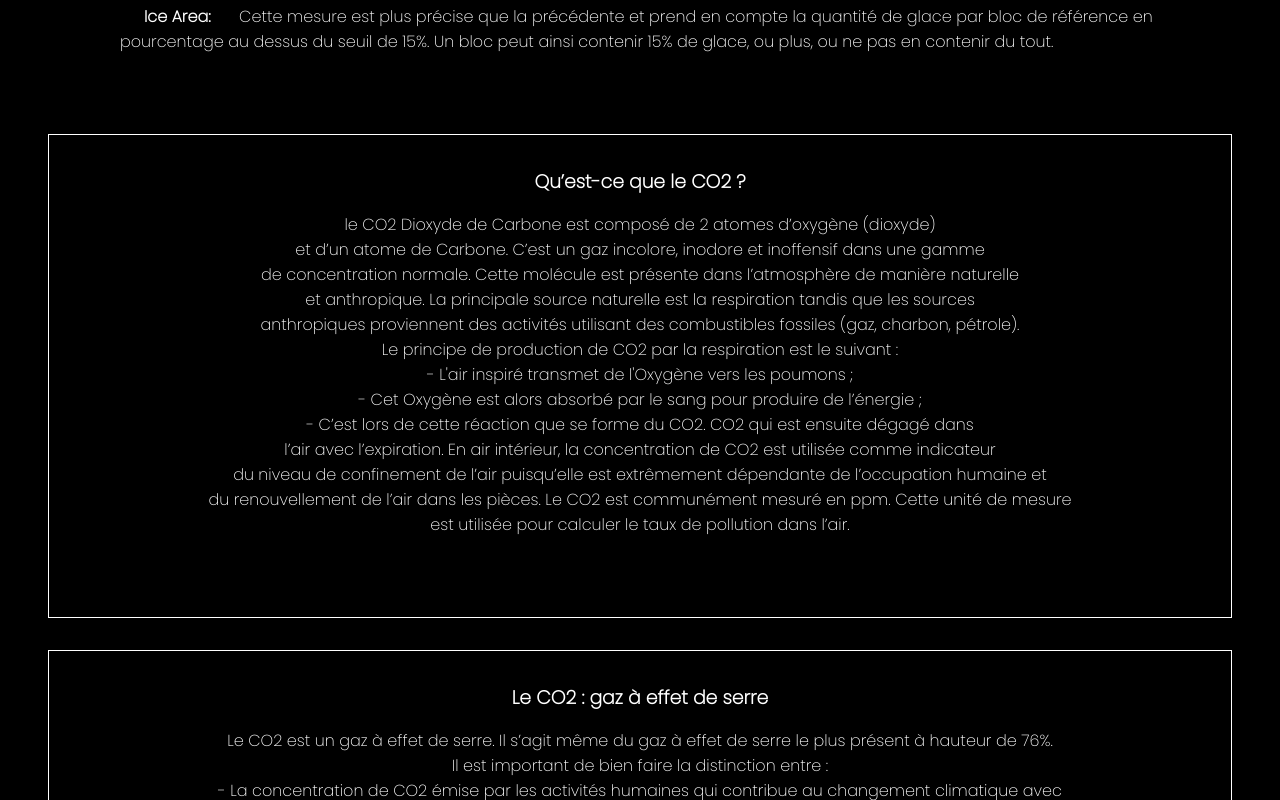
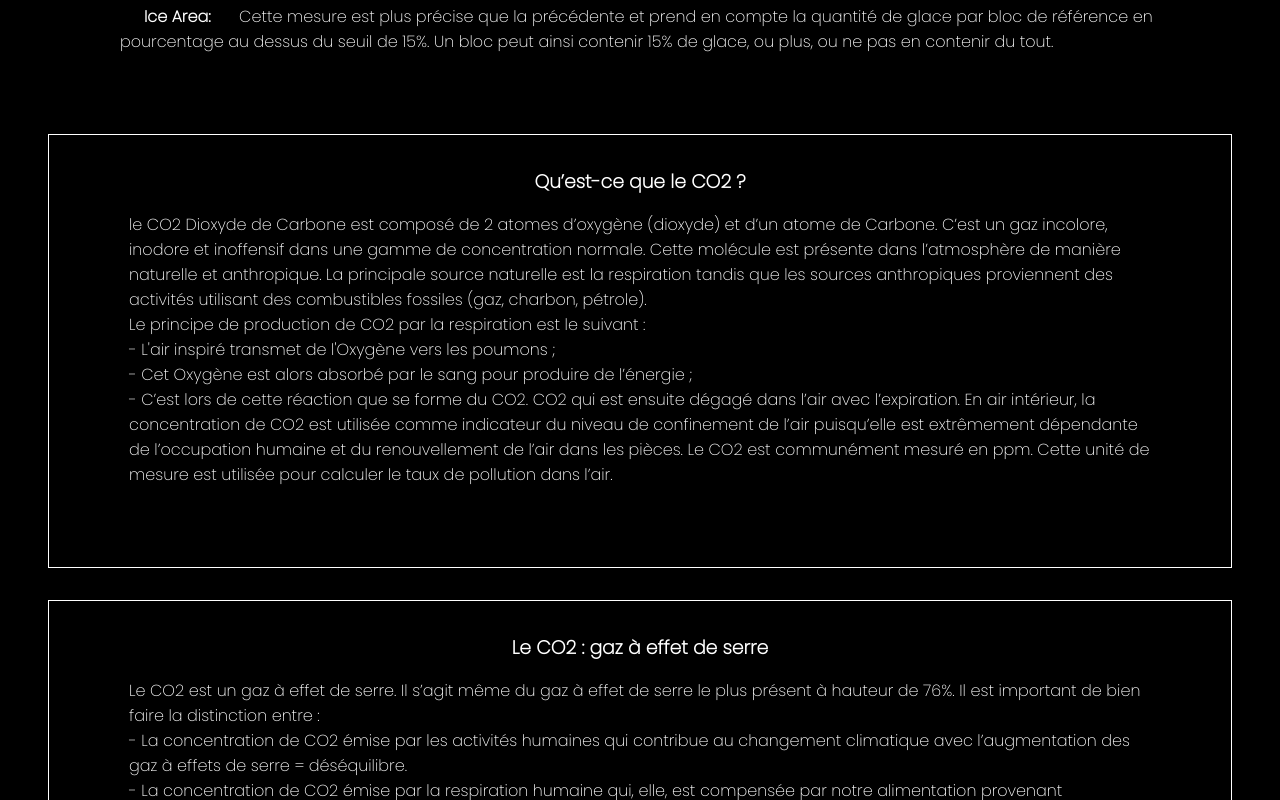
Before and after one commit to WildCodeSchool/-RMT-2203--Erreur404-miditrente, a React (Vite) app in the folder frontend/: page /Co2 in a window 1280 px wide. Shown: the part 2620-3420 px from the top of the page. Built offline with nearby package versions, Linux system fonts and the light colour scheme; no server answers.

Commit message:
resolution probleme css

```diff
--- a/frontend/src/App.jsx
+++ b/frontend/src/App.jsx
@@ -27,7 +27,7 @@ function App() {
           <Route path="/Co2" element={<Co2 />} />
           <Route path="/Faq" element={<FaqList />} />
           <Route path="/Contact" element={<Contact />} />
-          <Route path="/Agir" element={<Engagement />} />
+          <Route path="/Engagement" element={<Engagement />} />
           <Route path="*" element={<Err404 />} />
         </Routes>
       </div>
--- a/frontend/src/CO2.css
+++ b/frontend/src/CO2.css
@@ -40,7 +40,7 @@
     padding: 2rem;
     justify-content: center;
     white-space: pre-line;
-    text-align: center;
+    text-align: left;
 }
 @media screen and (max-width: 768px) {
   .co2_main_tg h1,
--- a/frontend/src/components/Nav.jsx
+++ b/frontend/src/components/Nav.jsx
@@ -48,7 +48,7 @@ function Nav() {
         </li>
         <li className="navbar_item_mt">
           <Link
-            to="/Agir"
+            to="/Engagement"
             activeClassName="active"
             className="navbar_link_mt"
             onClick={() => setShowLinks(!showlinks)}
--- a/frontend/src/datas/explication-data.js
+++ b/frontend/src/datas/explication-data.js
@@ -3,52 +3,25 @@
 const explicationData = [
   {
     title: "Qu’est-ce que le CO2 ?",
-    paragraph: `le CO2 Dioxyde de Carbone est composé de 2 atomes d’oxygène (dioxyde)
-    et d’un atome de Carbone. C’est un gaz incolore, inodore et inoffensif dans une gamme
-    de concentration normale. Cette molécule est présente dans l’atmosphère de manière naturelle
-    et anthropique. La principale source naturelle est la respiration tandis que les sources
-    anthropiques proviennent des activités utilisant des combustibles fossiles (gaz, charbon, pétrole).
-      Le principe de production de CO2 par la respiration est le suivant :
-      - L'air inspiré transmet de l'Oxygène vers les poumons ;
-      - Cet Oxygène est alors absorbé par le sang pour produire de l’énergie ;
-      - C’est lors de cette réaction que se forme du CO2. CO2 qui est ensuite dégagé dans
-      l’air avec l’expiration. En air intérieur, la concentration de CO2 est utilisée comme indicateur
-      du niveau de confinement de l’air puisqu’elle est extrêmement dépendante de l’occupation humaine et
-      du renouvellement de l’air dans les pièces. Le CO2 est communément mesuré en ppm. Cette unité de mesure
-      est utilisée pour calculer le taux de pollution dans l’air.`,
+    paragraph: `le CO2 Dioxyde de Carbone est composé de 2 atomes d’oxygène (dioxyde) et d’un atome de Carbone. C’est un gaz incolore, inodore et inoffensif dans une gamme de concentration normale. Cette molécule est présente dans l’atmosphère de manière naturelle et anthropique. La principale source naturelle est la respiration tandis que les sources anthropiques proviennent des activités utilisant des combustibles fossiles (gaz, charbon, pétrole).
+    Le principe de production de CO2 par la respiration est le suivant :
+    - L'air inspiré transmet de l'Oxygène vers les poumons ;
+    - Cet Oxygène est alors absorbé par le sang pour produire de l’énergie ;
+    - C’est lors de cette réaction que se forme du CO2. CO2 qui est ensuite dégagé dans l’air avec l’expiration. En air intérieur, la concentration de CO2 est utilisée comme indicateur du niveau de confinement de l’air puisqu’elle est extrêmement dépendante de l’occupation humaine et du renouvellement de l’air dans les pièces. Le CO2 est communément mesuré en ppm. Cette unité de mesure est utilisée pour calculer le taux de pollution dans l’air.`,
   },
   {
     title: "Le CO2 : gaz à effet de serre",
-    paragraph: `Le CO2 est un gaz à effet de serre. Il s’agit même du gaz à effet de serre le plus présent à hauteur de 76%.
-      Il est important de bien faire la distinction entre :
-      - La concentration de CO2 émise par les activités humaines qui contribue au changement climatique avec
-      l’augmentation des gaz à effets de serre = déséquilibre.ET
-      - La concentration de CO2 émise par la respiration humaine qui, elle, est compensée par notre alimentation provenant
-      notamment de fruits et de végétaux ayant absorbés du CO2 durant leur croissance = équilibre naturelle.
-      En conclusion, respirer émet bien du CO2, mais n’a pas d’impact sur le réchauffement climatique contrairement aux
-      activités humaines utilisant des combustibles fossiles.
-      Depuis près de 150 ans, la quantité de CO2 dans l’atmosphère a décuplé.
-      En moins de deux siècles, l’émission de dioxyde de carbone à doublé (en cause: les énergies fossiles represnte 70% des emissions des gaz à effets de serre. `,
+    paragraph: `Le CO2 est un gaz à effet de serre. Il s’agit même du gaz à effet de serre le plus présent à hauteur de 76%. Il est important de bien faire la distinction entre :
+    - La concentration de CO2 émise par les activités humaines qui contribue au changement climatique avec l’augmentation des gaz à effets de serre = déséquilibre.
+    - La concentration de CO2 émise par la respiration humaine qui, elle, est compensée par notre alimentation provenant notamment de fruits et de végétaux ayant absorbés du CO2 durant leur croissance = équilibre naturelle. En conclusion, respirer émet bien du CO2, mais n’a pas d’impact sur le réchauffement climatique contrairement aux activités humaines utilisant des combustibles fossiles. Depuis près de 150 ans, la quantité de CO2 dans l’atmosphère a décuplé. En moins de deux siècles, l’émission de dioxyde de carbone à doublé (en cause: les énergies fossiles represnte 70% des emissions des gaz à effets de serre. `,
   },
   {
     title: "Activités humaines",
-    paragraph: `En effet, l’homme participe indirectement à la hausse de ces émissions de gaz à effet de serre par la déforestation
-    Le fait qu’il y ait moins d’arbres signifie logiquement moins de photosynthèse, et donc moins de traitement du CO2
-    Déforestation ne facilite pas le traitement de ce gaz avec une prévision d'une disparition des forêts de plus en plus importante.
-    la Terre aura de plus en plus de mal à endiguer la surabondance du gaz à effet de serre dans l’atmosphère. Ces causes, l’une directe
-    et l’autre indirecte, influent considérablement sur le développement de l’effet de serre dans l’atmosphère.
-    On estime déjà que ce changement climatique causera la fonte des glaces provoquant d’immenses inondations,
-    et engendrera des tempêtes ravageuses.  `,
+    paragraph: `En effet, l’homme participe indirectement à la hausse de ces émissions de gaz à effet de serre par la déforestation Le fait qu’il y ait moins d’arbres signifie logiquement moins de photosynthèse, et donc moins de traitement du CO2 Déforestation ne facilite pas le traitement de ce gaz avec une prévision d'une disparition des forêts de plus en plus importante. La Terre aura de plus en plus de mal à endiguer la surabondance du gaz à effet de serre dans l’atmosphère. Ces causes, l’une directe et l’autre indirecte, influent considérablement sur le développement de l’effet de serre dans l’atmosphère. On estime déjà que ce changement climatique causera la fonte des glaces provoquant d’immenses inondations, et engendrera des tempêtes ravageuses.`,
   },
   {
     title: "Et les effets sur la santé ?",
-    paragraph: `Une importante concentration de CO2 influe directement sur le métabolisme. En effet un taux élevé en CO2 agit
-    négativement sur la concentration et la productivité des occupants, de plus cela peut engendrer un mal-être, une impression d'air
-    saturé et surtout des maux de tête. Ainsi, il a été démontré qu’une bonne qualité de l’air avec un confinement maîtrisé permet
-    d’améliorer les capacités cognitives et de diminuer le taux d’absentéisme que ce soit dans des établissements publics ou tertiaires.
-    A titre purement informatif, pour des concentrations extrêmes en CO2, non rencontrées dans la vie quotidienne, les effets sur la santé
-    sont plus graves. A partir de 4% de CO2 dans l’air, la fréquence respiratoire s’accélère, à 10%, peuvent apparaître des troubles visuels,
-    des tremblements et des sueurs. À 15%, c’est la perte de connaissance brutale et à 25 %, un arrêt respiratoire entraîne le décès `,
+    paragraph: `Une importante concentration de CO2 influe directement sur le métabolisme. En effet un taux élevé en CO2 agit négativement sur la concentration et la productivité des occupants, de plus cela peut engendrer un mal-être, une impression d'air saturé et surtout des maux de tête. Ainsi, il a été démontré qu’une bonne qualité de l’air avec un confinement maîtrisé permet d’améliorer les capacités cognitives et de diminuer le taux d’absentéisme que ce soit dans des établissements publics ou tertiaires. A titre purement informatif, pour des concentrations extrêmes en CO2, non rencontrées dans la vie quotidienne, les effets sur la santé sont plus graves. A partir de 4% de CO2 dans l’air, la fréquence respiratoire s’accélère, à 10%, peuvent apparaître des troubles visuels, des tremblements et des sueurs. À 15%, c’est la perte de connaissance brutale et à 25 %, un arrêt respiratoire entraîne le décès `,
   },
 ];
 
--- a/frontend/src/pages/Engagement.css
+++ b/frontend/src/pages/Engagement.css
@@ -27,7 +27,6 @@ span {
   align-items: center;
 }
 
-
 .engagement_h1_tg{
   margin-top: 5rem;
 }
@@ -46,7 +45,6 @@ span {
   color: white;
   transition: all 0.4s cubic-bezier(1,-0.16,.6,1.35);
 }
-
 .btn:not(:last-child){
   margin-right: 1rem;
 }
@@ -86,6 +84,7 @@ span {
 }
 .actions_container_tg {
   display: flex;
+  background-color: black;
   justify-content: center;
   flex-direction: column;
   align-items: center;
@@ -101,7 +100,6 @@ span {
   margin-bottom: 1rem;
     margin-top: 1rem;
 }
-
 .actions_bouton_tg {
   border: 0;
   background-color: var(--dark);
@@ -156,7 +154,6 @@ span {
   transition: all .3s ease-in-out;
     cursor: pointer;
     transform: scale(1.4);
-
 }
 .actions_div_tg {
   background-color: var(--dark);
@@ -166,7 +163,6 @@ span {
   flex-direction: column;
   align-items: center;
 }
-
 
 @media screen and (max-width:768px) {
   .engagement_main_tg {
--- a/frontend/src/pages/Engagement.jsx
+++ b/frontend/src/pages/Engagement.jsx
@@ -33,7 +33,6 @@ function Engagement() {
       </h1>
       <h3> Vos engagements :</h3>
       <Button categories={categories} handleClick={handleClick} />
-
       <Filter value={value} handleValue={setValue} />
       {selection
         .filter((name) => name.text.includes(value))
--- a/frontend/src/pages/contact.css
+++ b/frontend/src/pages/contact.css
@@ -37,9 +37,16 @@
 }
 
 .contact_label_qb {
+  font-weight: bold;
   color: var(--dark);
   display: block;
-  margin-block-start: 1em;
+  margin-block-start: 1rem;
+}
+
+.contact_required_qb{
+  margin: 0;
+  color: var(--dark);
+  font-weight: 100;
 }
 
 .contact_input_qb {
--- a/frontend/src/pages/err404.css
+++ b/frontend/src/pages/err404.css
@@ -2,17 +2,17 @@
 
 
 .err404_background_qb {
+  background-color: black;
   width: 100%;
   height: 100%;
   position: absolute;
-  z-index: 4;
+  z-index: 5;
   text-align: center;
   font-family: 'Roboto Serif', serif;
 }
 
 .err404_earth_qb {
   height: 20rem;
-  margin-top: 8rem;
   text-align: center;
   display: flex;
   justify-content: center;
@@ -21,8 +21,10 @@
 }
 
 .err404_page_qb>h1 {
-  margin-top: 5rem;
   text-align: center;
+  margin-top: 4rem;
+  margin-bottom: 5rem;
+
 }
 
 .err404_error_qb {
--- a/package.json
+++ b/package.json
@@ -26,9 +26,7 @@
     "react-chartjs-2": "^4.1.0",
     "react-hook-form": "^7.30.0",
     "react-router-dom": "^6.3.0",
-
-    "react-select": "^5.3.1"
-
+    "react-select": "^5.3.1",
     "sass": "^1.51.0"
 
   }
```
Also changed, not shown: frontend/src/components/Form.jsx (+12 -4 lines), frontend/src/components/Timer.jsx (+5 -7 lines), 1 other file (tests, documents, lock files or other folders).
